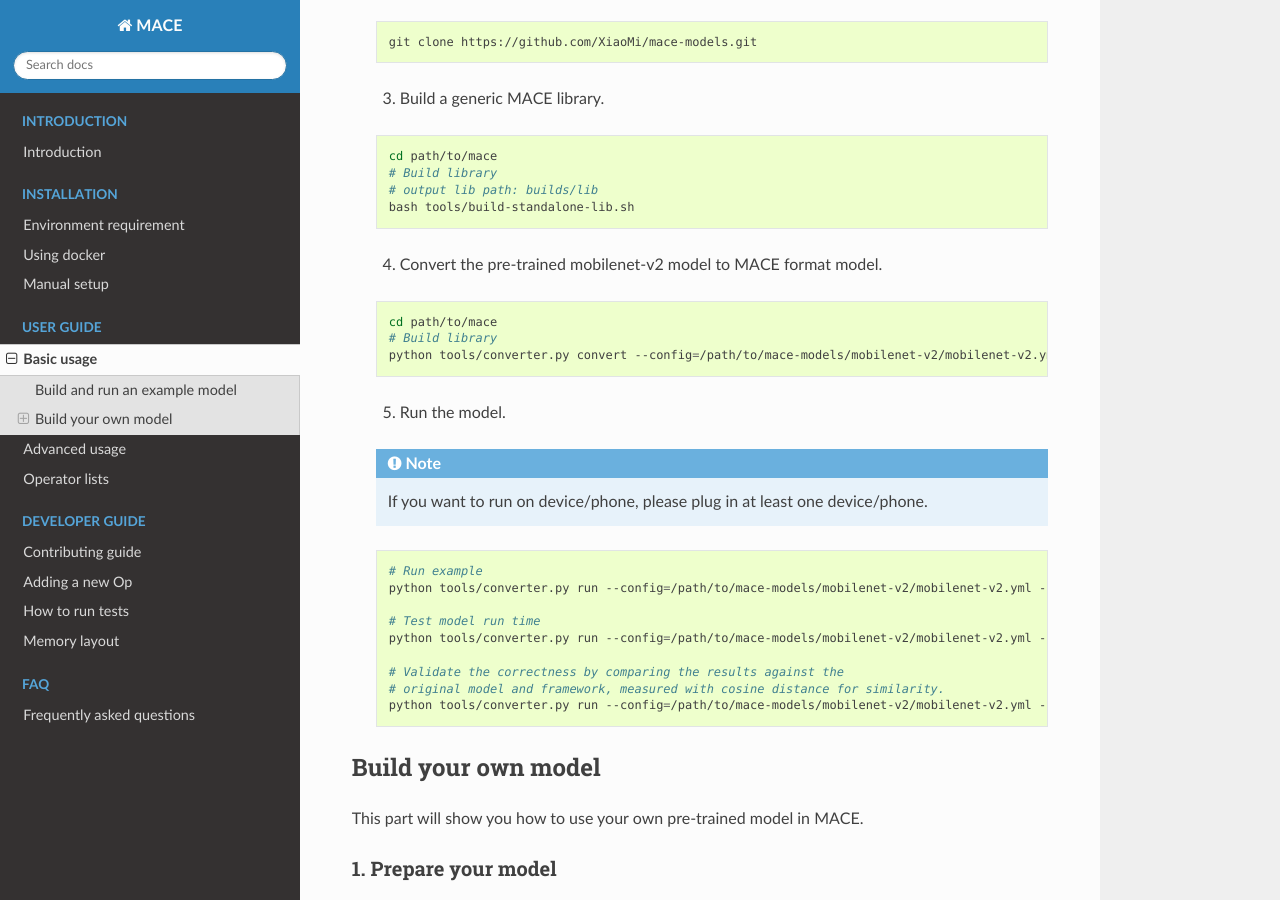
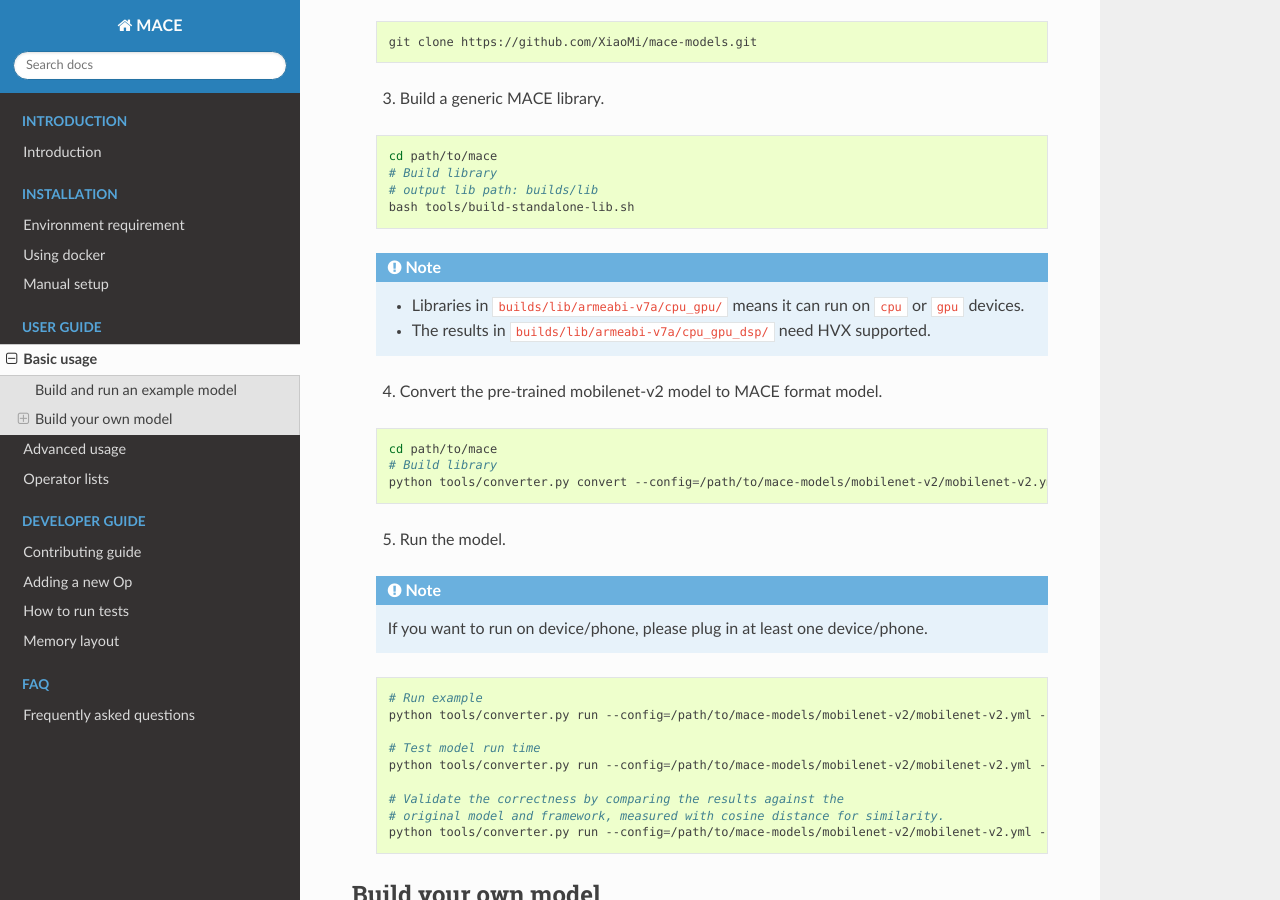
Before and after one commit to XiaoMi/mace, a Sphinx documentation site: the page built from docs/user_guide/basic_usage.rst, in a window 1280 px wide and 900 px high, scrolled down 783 px. Built offline with Sphinx 7.4.7 and the Read the Docs theme 2.0.0, drawn with Linux system fonts in a browser that asks for light colours.

Commit message:
update generic library outputs and android demo

```diff
--- a/docs/user_guide/basic_usage.rst
+++ b/docs/user_guide/basic_usage.rst
@@ -45,6 +45,13 @@
         # Build library
         # output lib path: builds/lib
         bash tools/build-standalone-lib.sh
+
+
+    .. note::
+
+        - Libraries in ``builds/lib/armeabi-v7a/cpu_gpu/`` means it can run on ``cpu`` or ``gpu`` devices.
+
+        - The results in ``builds/lib/armeabi-v7a/cpu_gpu_dsp/`` need HVX supported.
 
 
     4. Convert the pre-trained mobilenet-v2 model to MACE format model.
```
Also changed, not shown: 2 other files.
